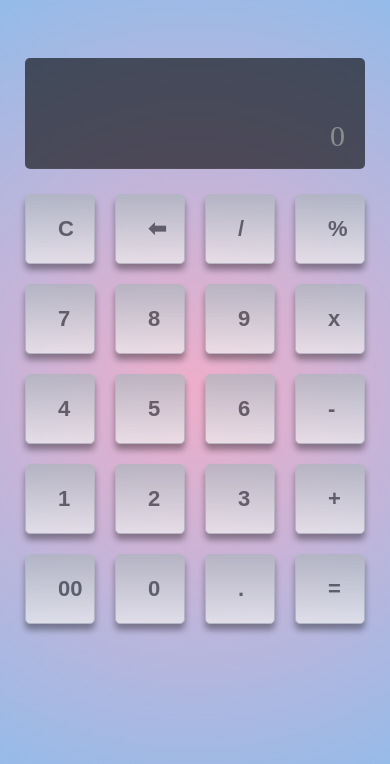
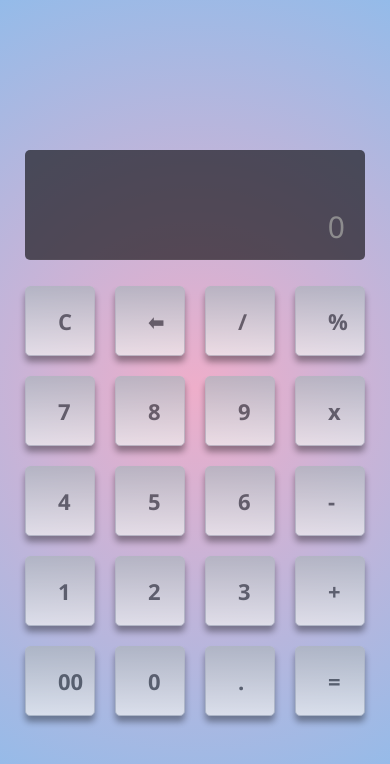
Before and after one commit to dhrumishah/JS-Projects, a plain HTML site: page JS PROJECTS/PROJECT-1 Calculator App/index.html in a window 390 px wide. Drawn offline with Linux system fonts and the light colour scheme.

Commit message:
Add files via upload

```diff
--- a/JS PROJECTS/PROJECT-1 Calculator App/style.css
+++ b/JS PROJECTS/PROJECT-1 Calculator App/style.css
@@ -1,15 +1,4 @@
-/* @media only screen and (max-width: 768px) {
-  .calculator-App {
-    min-height: 70vh;
-    grid-template-columns: repeat(4, 70px);
-    grid-template-rows: minmax(50px, auto) repeat(5, 70px);
-    padding-top: 90px;
-  }
-  .container {
-    padding: 3px;
-  }
-} */
-*/ * {
+* {
   font-family: "Segoe UI", Tahoma, Geneva, Verdana, sans-serif;
 }
 
@@ -109,9 +98,11 @@ button {
   color: white;
 }
 
-@media only screen and (max-width: 600px) {
-  body {
-    background-color: #131313;
-    align-items: flex-start;
+@media only screen and (max-width: 740px) {
+  .container {
+    min-height: 70vh;
+    grid-template-columns: repeat(4, 70px);
+    grid-template-rows: minmax(50px, auto) repeat(5, 70px);
+    padding-top: 90px;
   }
 }
```
